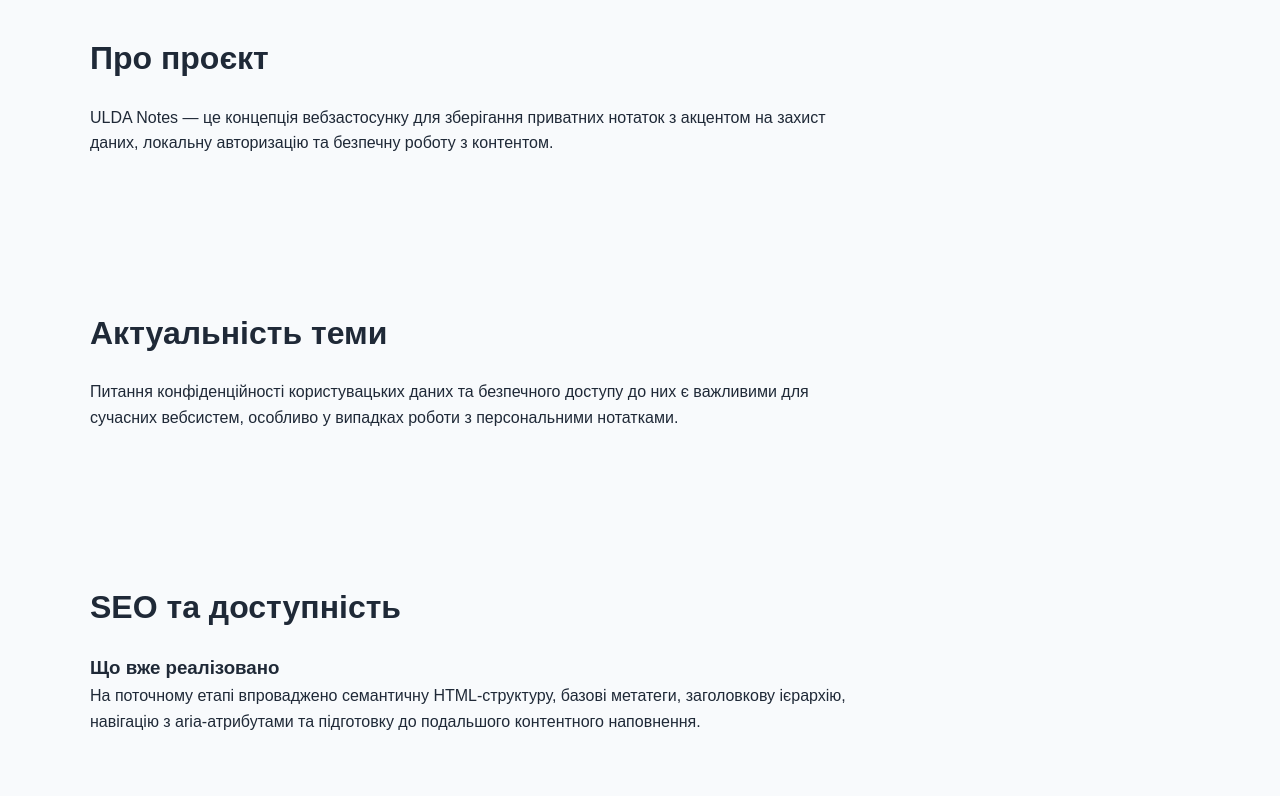
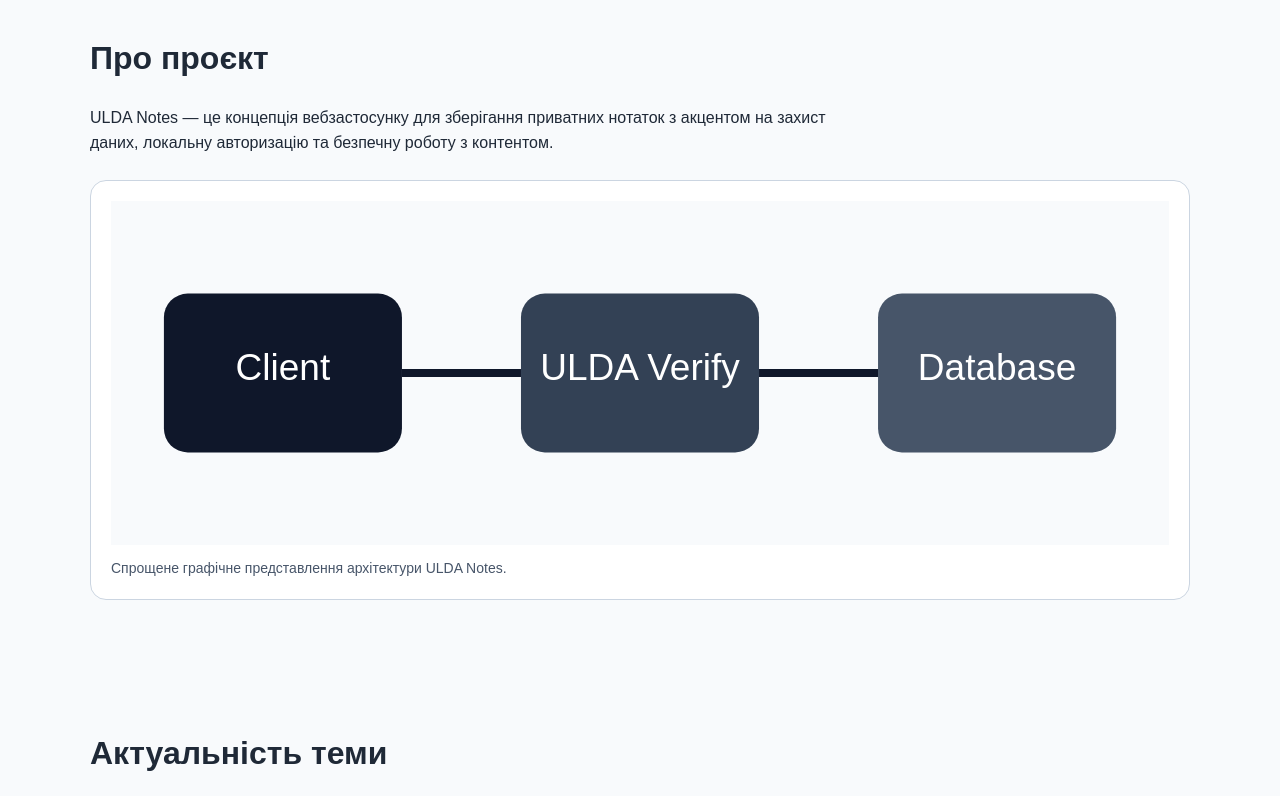
Before and after one commit to MuckLuck2005/ulda-notes, a plain HTML site: page index.html in a window 1280 px wide. Shown: the part 685-1481 px from the top of the page. Drawn offline with Linux system fonts and the light colour scheme.

Commit message:
Add accessibility attributes and image alt text

```diff
--- a/css/style.css
+++ b/css/style.css
@@ -155,3 +155,16 @@ select {
 .nav-list a {
     font-weight: 600;
 }
+.project-figure {
+    margin-top: 24px;
+    background: #ffffff;
+    padding: 20px;
+    border-radius: 16px;
+    border: 1px solid #cbd5e1;
+}
+
+.project-figure figcaption {
+    margin-top: 12px;
+    color: #475569;
+    font-size: 14px;
+}
--- a/index.html
+++ b/index.html
@@ -71,6 +71,11 @@
             ULDA Notes — це концепція вебзастосунку для зберігання приватних нотаток
             з акцентом на захист даних, локальну авторизацію та безпечну роботу з контентом.
         </p>
+
+        <figure class="project-figure">
+            <img src="assets/img/ulda-diagram.svg" alt="Схема взаємодії клієнта, модуля перевірки ULDA та бази даних">
+            <figcaption>Спрощене графічне представлення архітектури ULDA Notes.</figcaption>
+        </figure>
     </div>
 </section>
 
```
Also changed, not shown: assets/img/ulda-diagram.svg (added). Lines whose indentation alone changed are shown as unchanged.
